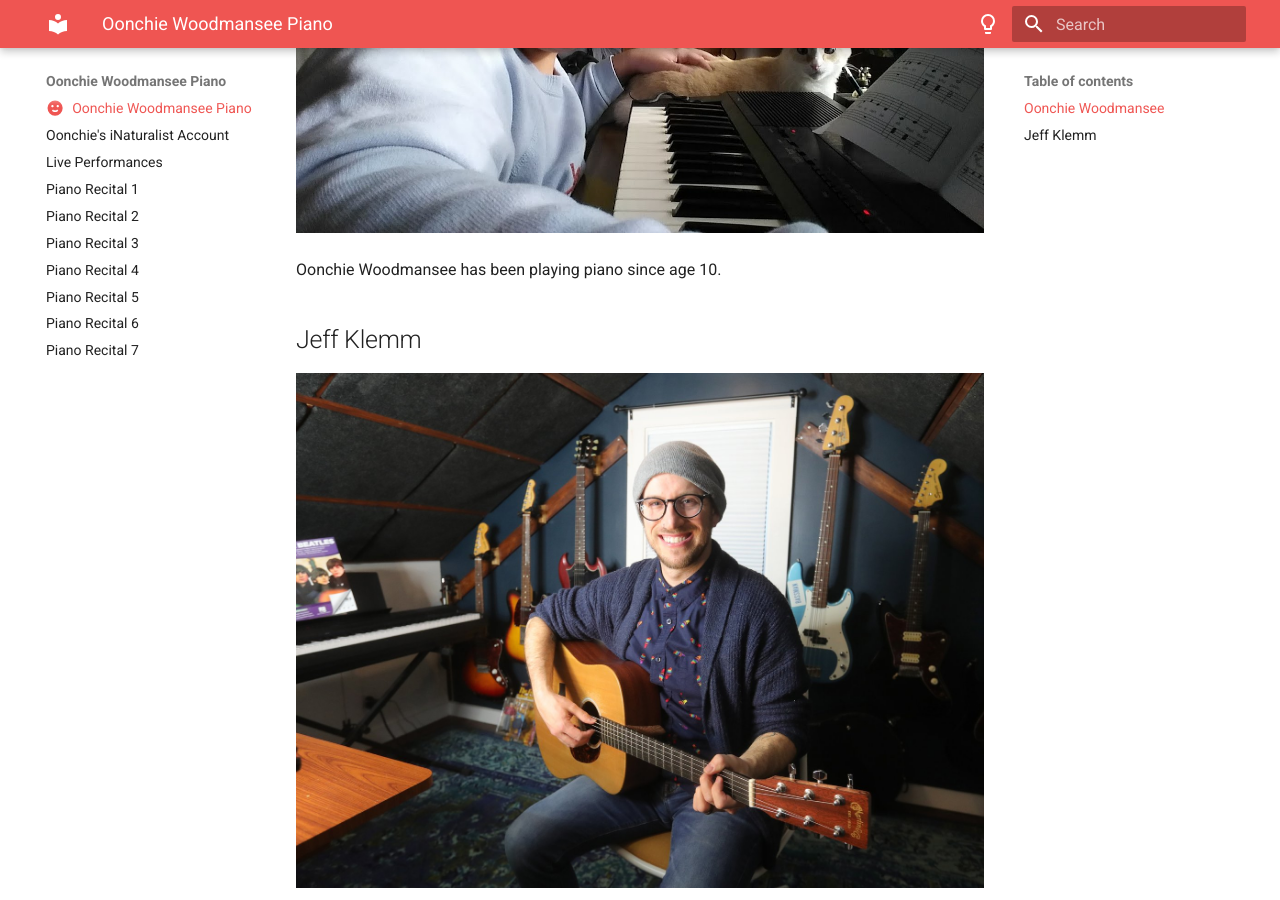
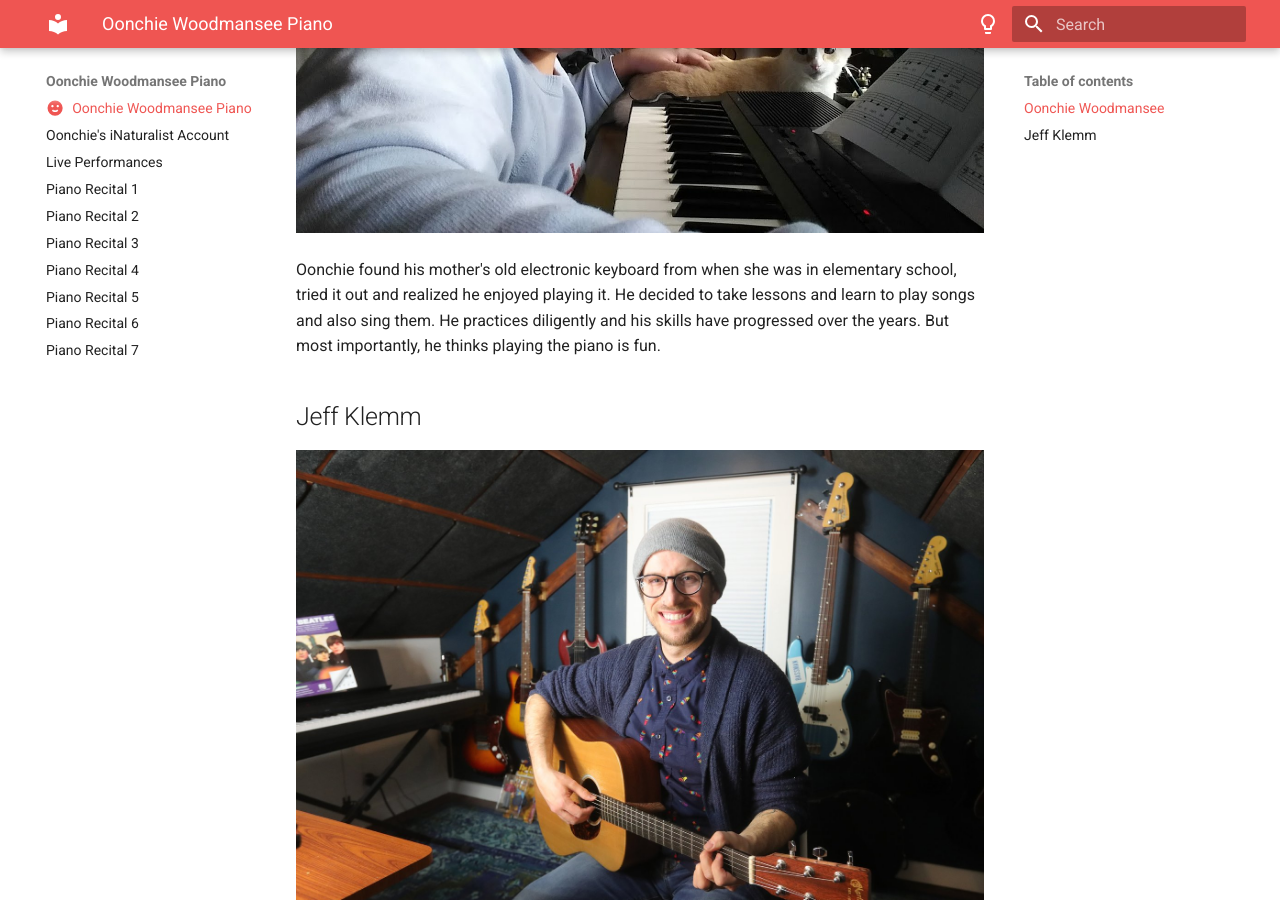
Before and after one commit to gsvolt/owp, an MkDocs documentation site: the page built from docs/index.md, in a window 1280 px wide and 900 px high, scrolled down 450 px. Built offline with MkDocs 1.6.1 and Material for MkDocs 9.7.7, drawn with Linux system fonts in a browser that asks for light colours.

Commit message:
Updated profile for Oonchie

```diff
--- a/docs/index.md
+++ b/docs/index.md
@@ -12,7 +12,7 @@ Piano is a wonderful instrument, and learning it is also wonderful.
 
 ![Oonchie Woodmansee](img/20210113_143641.jpg)
 
-Oonchie Woodmansee has been playing piano since age 10.
+Oonchie found his mother's old electronic keyboard from when she was in elementary school, tried it out and realized he enjoyed playing it. He decided to take lessons and learn to play songs and also sing them. He practices diligently and his skills have progressed over the years. But most importantly, he thinks playing the piano is fun.
 
 ## Jeff Klemm
 
```
